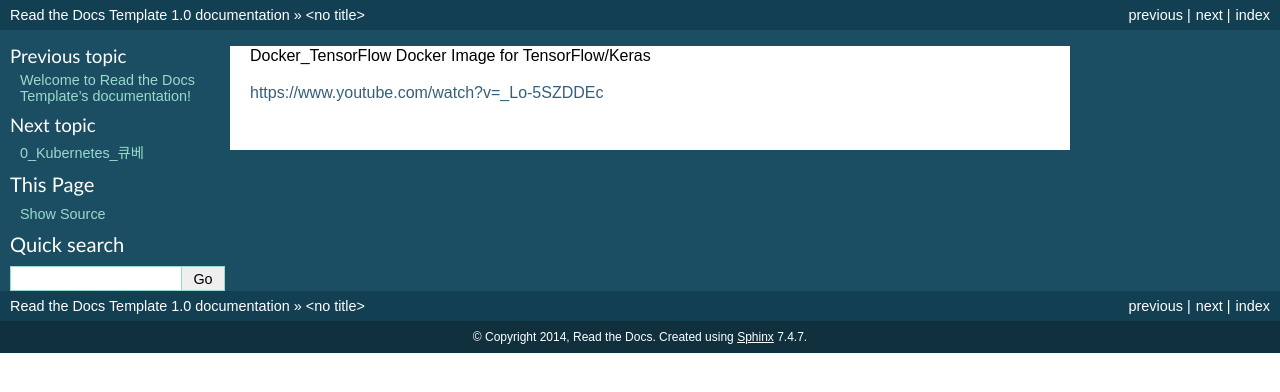
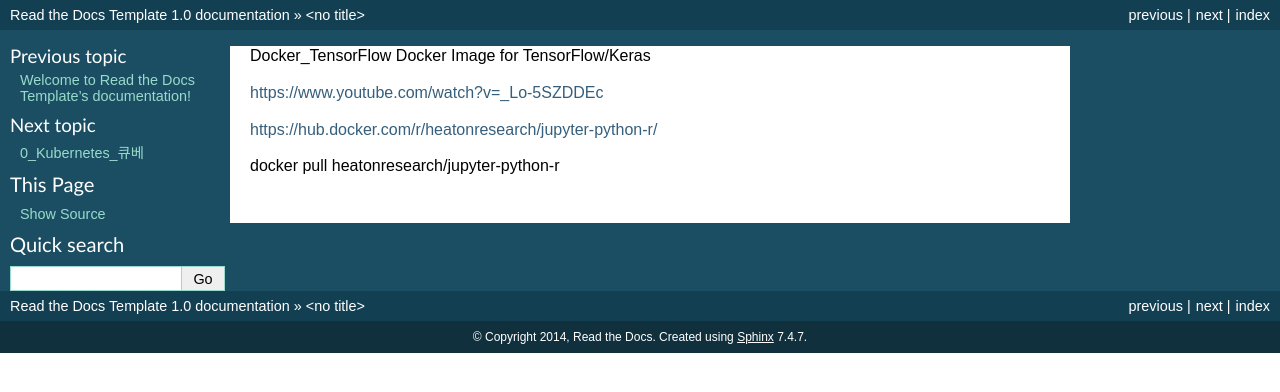
Before and after one commit to smart1004/ReadTheDocs, a Sphinx documentation site: the page built from docs/0_Docker_TensorFlow.rst, in a window 1280 px wide. Shown: the top 392 px of the page. Built offline with Sphinx 7.4.7, drawn with Linux system fonts in a browser that asks for light colours.

Commit message:
Update 0_Docker_TensorFlow.rst

```diff
--- a/docs/0_Docker_TensorFlow.rst
+++ b/docs/0_Docker_TensorFlow.rst
@@ -3,3 +3,8 @@ Docker_TensorFlow
 Docker Image for TensorFlow/Keras
 
 https://www.youtube.com/watch?v=_Lo-5SZDDEc
+
+
+https://hub.docker.com/r/heatonresearch/jupyter-python-r/
+
+docker pull heatonresearch/jupyter-python-r
```
